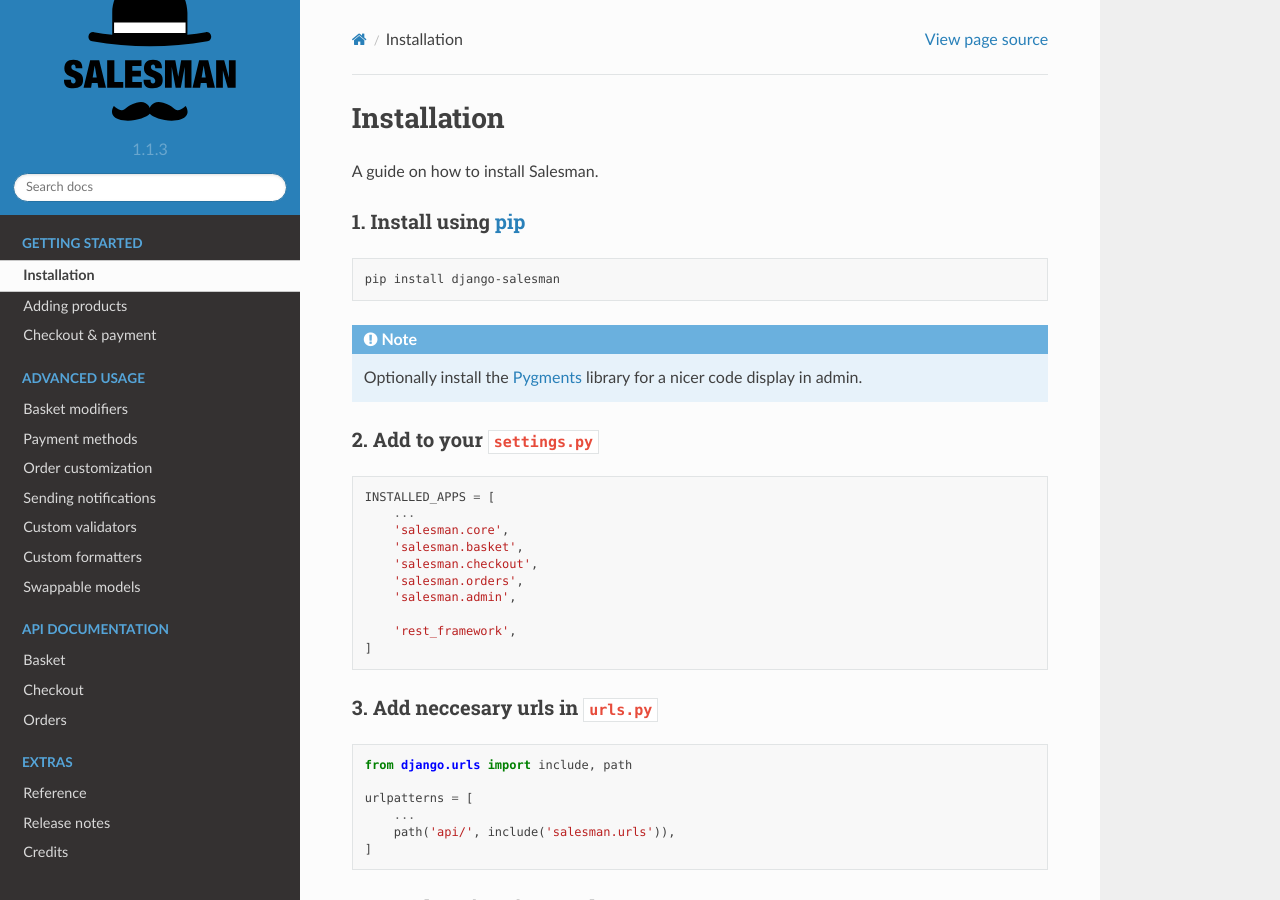
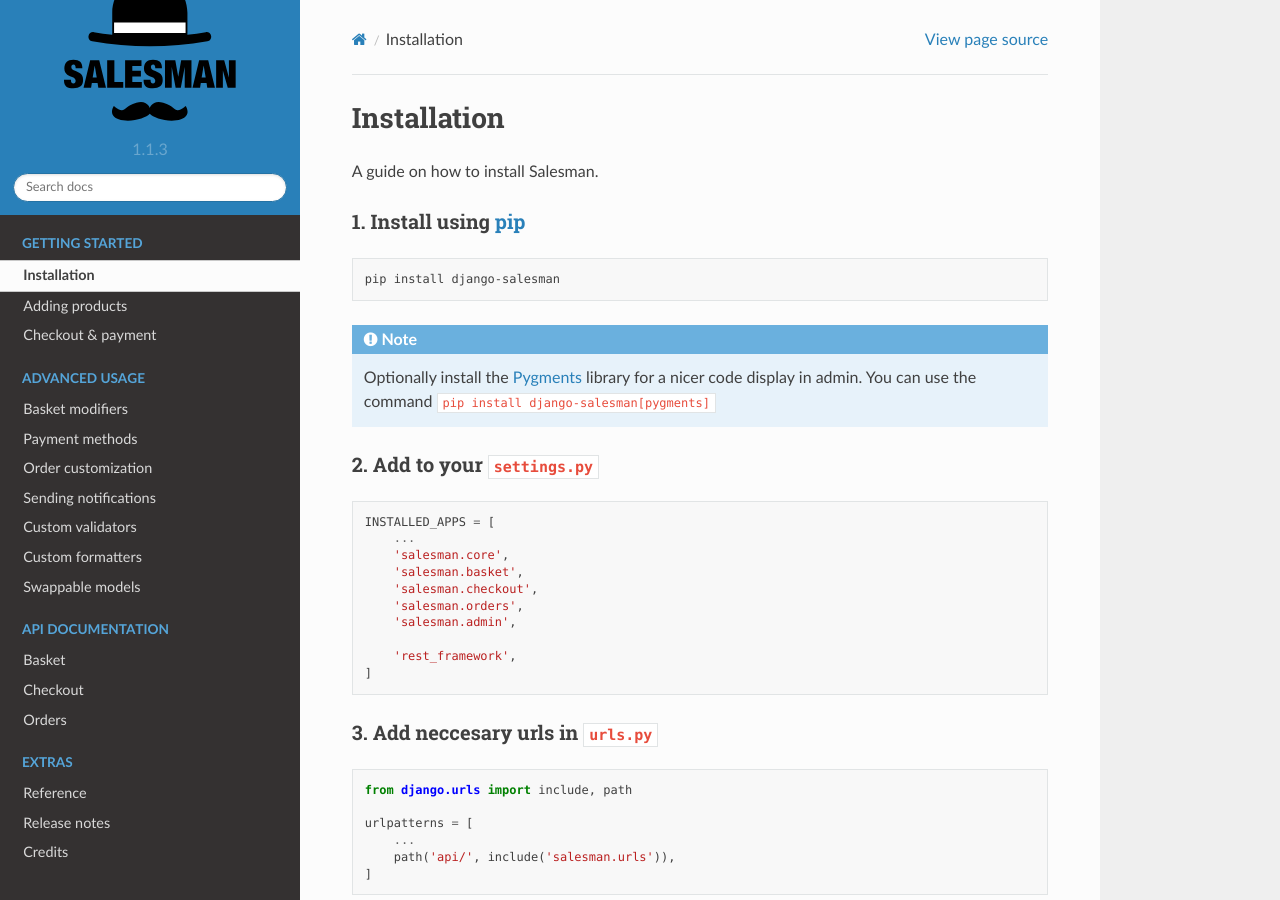
Before and after one commit to mykhailo27/django-salesman, a Sphinx documentation site: the page built from docs/installation.rst, in a window 1280 px wide and 900 px high. Built offline with Sphinx 7.4.7 and the Read the Docs theme 2.0.0, drawn with Linux system fonts in a browser that asks for light colours.

Commit message:
Update docs

```diff
--- a/docs/installation.rst
+++ b/docs/installation.rst
@@ -17,6 +17,7 @@ A guide on how to install Salesman.
 .. note::
 
     Optionally install the `Pygments <https://pygments.org/>`_ library for a nicer code display in admin.
+    You can use the command ``pip install django-salesman[pygments]``
 
 .. raw:: html
 
```
